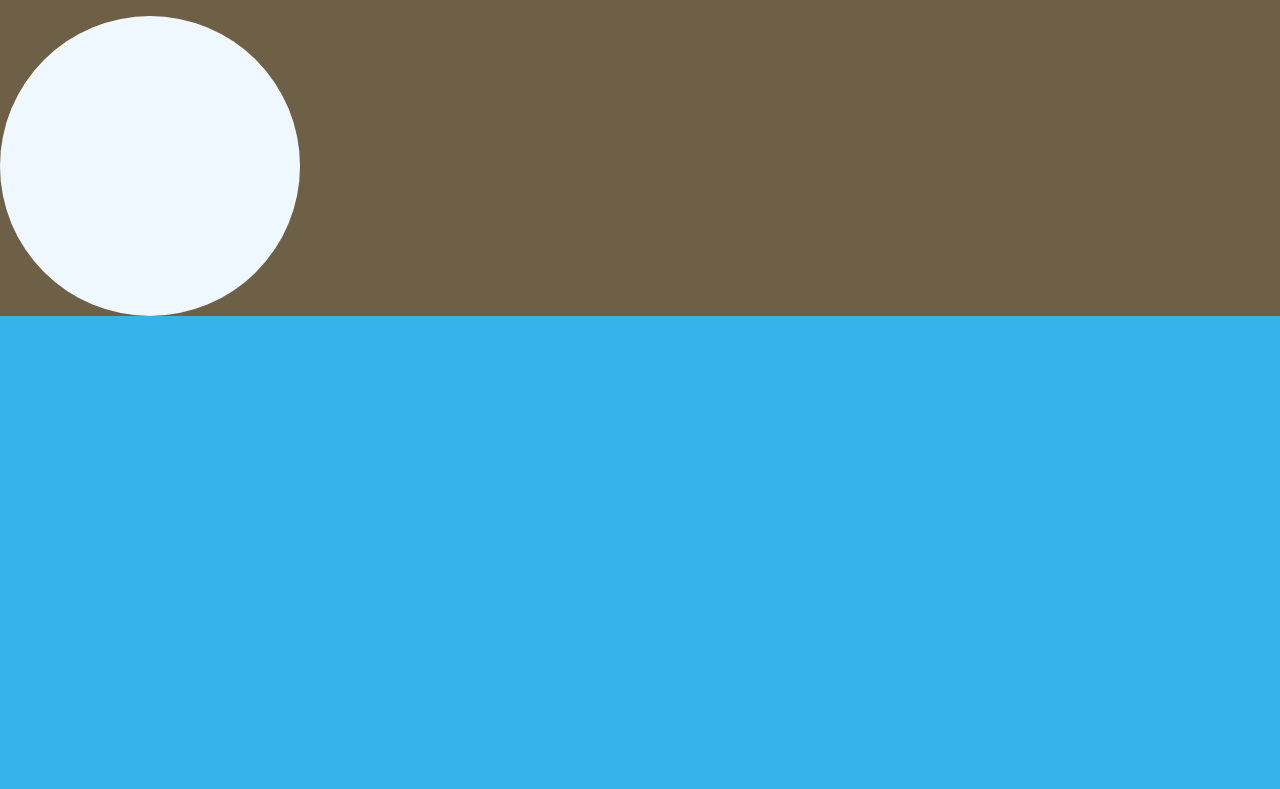
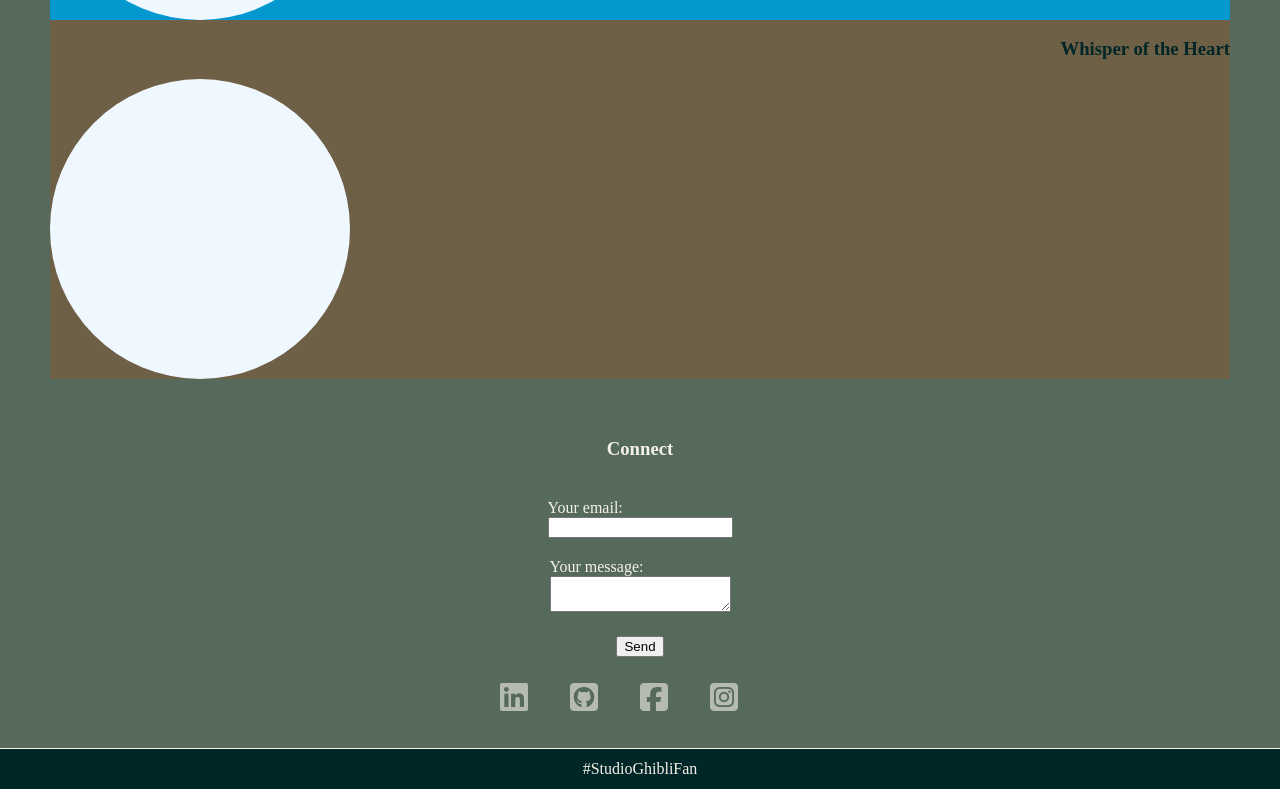
Before and after one commit to ChantelleHarris/StudioGhibliLandingPage, a plain HTML site: page index.html in a window 1280 px wide. Shown: the part 1582-2371 px from the top of the page. Before the commit the page ends 1898 px from the top, so only its background shows below. Drawn offline with Linux system fonts and the light colour scheme.

Commit message:
more work on the styling

```diff
--- a/css/styles.css
+++ b/css/styles.css
@@ -1,13 +1,12 @@
 body,html {
     margin: 0;
-    background-color: rgb(54,179,233);
+    background-color: rgb(85,106,91);
     scroll-behavior: smooth;
 }
 
-/* .container {
+.container {
     margin: 50px;
-    padding: 20px;
-} */
+}
 
 .align-left {
     display:flex;
@@ -35,9 +34,16 @@
 
 .formatting {
     margin: 50px;
+    font-family: 'Bebas Neue', cursive;
 }
 
-.medium {
+.large-font {
+    font-size: 100px;
+    letter-spacing: 15px;
+    margin: 0;
+}
+
+.medium-font {
     font-size: 20pt;
 }
 
@@ -49,8 +55,6 @@
 
 
 }
-
-
 
 .float-right {
 
@@ -64,6 +68,11 @@
     margin: 0;
     list-style: none;
     padding: 20px;
+    position: fixed;
+    right: 10px;
+    top: 0px;
+    width: 100vw;
+    background-color: rgb(85,106,91);
 }
 
 #nav li a {
@@ -76,19 +85,9 @@
     margin: 0;
 }
 
-#intro .circle {
-
-
-
-
-
-}
-
 #howl {
     background-color: rgb(0,38,39);
-
 }
-
 
 #spirited {
     background-color: rgb(5,152,206);
@@ -97,3 +96,37 @@
 #whisper {
     background-color: rgb(110,96,70);
 }
+
+
+.footer-format-2{
+    display: flex;
+    flex-direction: column;
+    align-items: center;
+    justify-content: center;
+    margin: 20px;
+    padding: 20px;
+    gap: 20px;
+}
+
+.icons {
+    display: flex;
+    justify-content: center;
+    --fa-animation-duration: 2s;
+    --fa-fade-opacity: 0.6;
+}
+
+.gap {
+    width: 70px;
+    height: auto;
+}
+.bottom-footer {
+    background-color: rgb(0,38,39);
+    width: 100vw;
+    height: 5vh;
+    left: 0;
+    bottom: 0;
+    display: flex;
+    justify-content: center;
+    align-items: center;
+    border-top: 1px solid rgb(245, 241, 230);
+}
--- a/index.html
+++ b/index.html
@@ -4,24 +4,28 @@
     <meta charset="UTF-8">
     <meta http-equiv="X-UA-Compatible" content="IE=edge">
     <meta name="viewport" content="width=device-width, initial-scale=1.0">
-    <title>Studio Ghibli & Me</title>
+    <link rel="preconnect" href="https://fonts.googleapis.com">
+    <link rel="preconnect" href="https://fonts.gstatic.com" crossorigin>
+    <link href="https://fonts.googleapis.com/css2?family=Bebas+Neue&display=swap" rel="stylesheet">
+    <script src="https://kit.fontawesome.com/e4169b38b8.js" crossorigin="anonymous"></script>
+
+    <title>Studio Ghibli</title>
     <link rel="stylesheet" href="css/styles.css">
 </head>
 <body>
     <div class="container">
-        <!-- <nav>
-            <ul id="nav"></ul>
-        </nav> -->
-        <header class="header-footer light-color">
         <nav>
             <ul id="nav"></ul>
         </nav>
-            <h1 class="formatting">For the Love of Studio Ghibli</h1>
+        <header class="header-footer light-color">
+            <br>
+            <h1 class="formatting large-font">Studio Ghibli</h1>
             <h2 class="formatting">Why it is the Best Anime for Imagination and Heart</h2>
 
         </header>
         <section id="intro" class="align-left dark-color">
-            <h3 class="medium">Introduction</h3>
+
+                <h3 class="medium-font">Introduction</h3>
                 <h3>The Legacy of Hayao Miyazaki</h3>
                 <p>Ponyo and Princess Mononoke were seen as a child, and nearly forgotten. I remembered a
                     moving wolf head, and for many years, I had wanted to know the name of this lost movie.
@@ -33,6 +37,7 @@
                     unseen worlds around us.
                     Next, I'll talk about my top two favorite movies: Howl's Moving Castle and Spirited Away.
                 </p>
+
             <div class="circle float-right">video</div>
         </section>
         <section id="howl" data-movie-type="favorite" class="align-right light-color">
@@ -47,8 +52,29 @@
             <h3>Whisper of the Heart</h3>
             <div class="circle float-left"></div>
         </section>
-        <footer class="header-footer"></footer>
+        <footer class="header-footer light-color">
+            <form class="footer-format-2" action="https://formspree.io/f/xjvlelgo" method="POST">
+                <h3>Connect</h3>
+                <label>
+                    Your email:<br>
+                    <input type="email" name="email">
+                </label>
+                <label>
+                    Your message:<br>
+                    <textarea name="message"></textarea>
+                </label>
+                <!-- your other form fields go here -->
+                <button type="submit">Send</button>
+            </form>
+            <div class="icons">
+                <i class="fa-brands fa-linkedin fa-2xl fa-fade gap"></i>
+                <i class="fa-brands fa-github-square fa-2xl fa-fade gap"></i>
+                <i class="fa-brands fa-facebook-square fa-2xl fa-fade gap"></i>
+                <i class="fa-brands fa-instagram-square fa-2xl fa-fade gap"></i>
             </div>
+        </footer>
+        </div>
+        <div class="bottom-footer light-color">#StudioGhibliFan</div>
 <script src="js/app.js"></script>
 </body>
 </html>
--- a/js/app.js
+++ b/js/app.js
@@ -44,11 +44,11 @@
 let allLinks = [introLink,howlLink,spiritedLink,whisperLink];
 console.log(allLinks)
 
-for(i = 0; i < allLinks.length; i++) {
-    allLinks[i].addEventListener('click', function scrollSmooth() {
-        navigation.scroll({
-            behavior: "smooth"
-        })
-        console.log('worked')
-    })
-}
+// for(i = 0; i < allLinks.length; i++) {
+//     allLinks[i].addEventListener('click', function scrollSmooth() {
+//         navigation.scroll({
+//             behavior: "smooth"
+//         })
+//         console.log('worked')
+//     })
+// }
```
Lines whose indentation alone changed are shown as unchanged.
